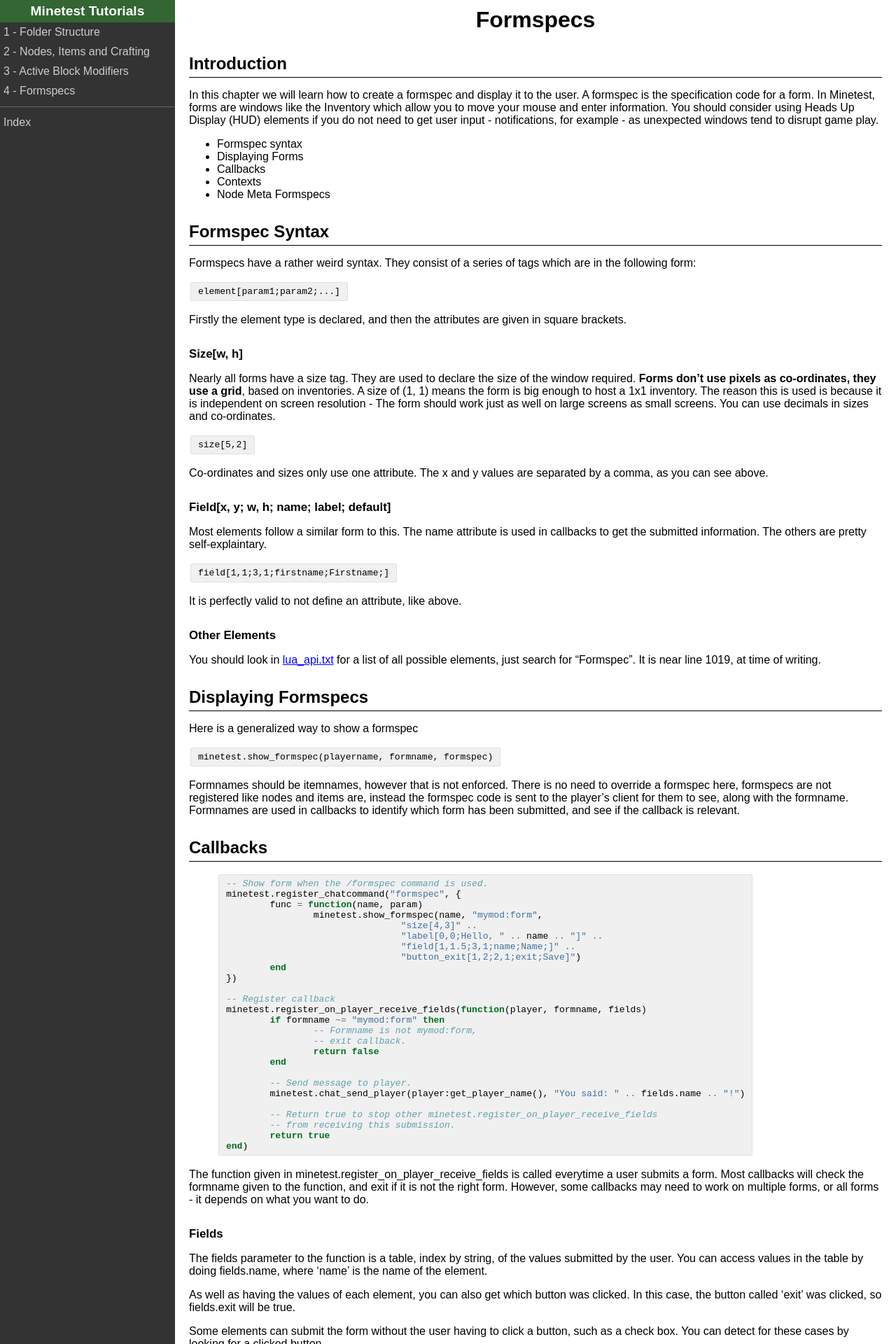
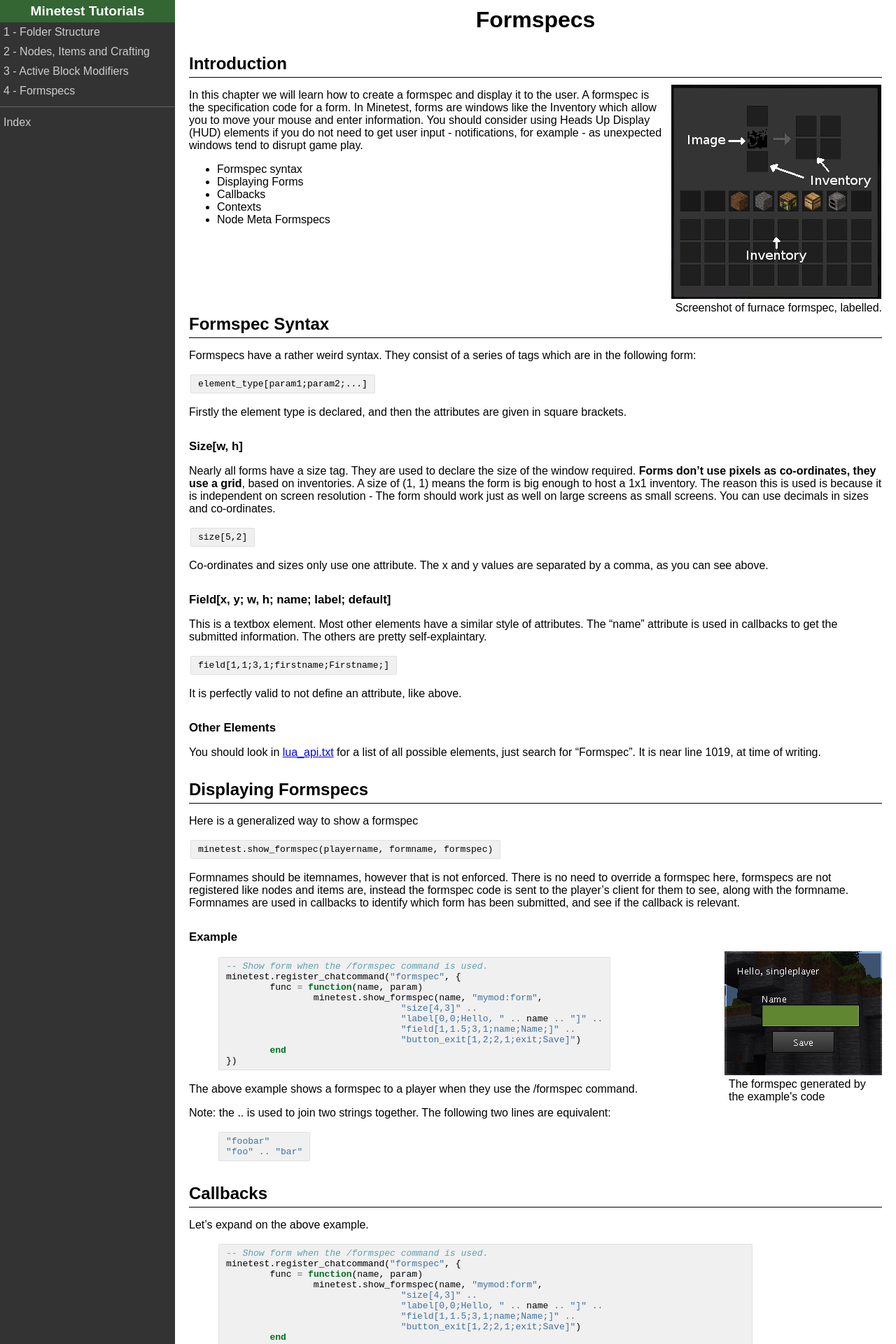
Before and after one commit to rubenwardy/minetest_modding_book, a Jekyll site: the page built from chapters/formspecs.md, in a window 1280 px wide. Shown: the top 1920 px of the page at 70% size. Built offline with Jekyll 4.4.1, drawn with Linux system fonts in a browser that asks for light colours; some of the changed text lies outside the part shown.

Commit message:
Formspecs: examples, clarification and images

```diff
--- a/chapters/formspecs.md
+++ b/chapters/formspecs.md
@@ -6,6 +6,13 @@
 
 Introduction
 ------------
+
+<figure class="right_image">
+	<img src="{{ page.root }}/static/formspec_example.png" alt="Furnace Inventory">
+	<figcaption>
+		Screenshot of furnace formspec, labelled.
+	</figcaption>
+</figure>
 
 In this chapter we will learn how to create a formspec and display it to the user.
 A formspec is the specification code for a form.
@@ -27,7 +34,7 @@
 Formspecs have a rather weird syntax.
 They consist of a series of tags which are in the following form:
 
-	element[param1;param2;...]
+	element_type[param1;param2;...]
 
 Firstly the element type is declared, and then the attributes are given in square brackets.
 
@@ -47,8 +54,9 @@
 
 ### Field[x, y; w, h; name; label; default]
 
-Most elements follow a similar form to this. The name attribute is used in callbacks
-to get the submitted information. The others are pretty self-explaintary.
+This is a textbox element. Most other elements have a similar style of attributes.
+The "name" attribute is used in callbacks to get the submitted information.
+The others are pretty self-explaintary.
 
 	field[1,1;3,1;firstname;Firstname;]
 
@@ -74,8 +82,42 @@
 Formnames are used in callbacks to identify which form has been submitted,
 and see if the callback is relevant.
 
+### Example
+
+<figure class="right_image">
+	<img src="{{ page.root }}/static/formspec_name.png" alt="Name Formspec">
+	<figcaption>
+		The formspec generated by<br />
+		the example's code
+	</figcaption>
+</figure>
+
+{% highlight lua %}
+-- Show form when the /formspec command is used.
+minetest.register_chatcommand("formspec", {
+	func = function(name, param)
+		minetest.show_formspec(name, "mymod:form",
+				"size[4,3]" ..
+				"label[0,0;Hello, " .. name .. "]" ..
+				"field[1,1.5;3,1;name;Name;]" ..
+				"button_exit[1,2;2,1;exit;Save]")
+	end
+})
+{% endhighlight %}
+
+The above example shows a formspec to a player when they use the /formspec command.
+
+Note: the .. is used to join two strings together. The following two lines are equivalent:
+
+{% highlight lua %}
+"foobar"
+"foo" .. "bar"
+{% endhighlight %}
+
 Callbacks
 ---------
+
+Let's expand on the above example.
 
 {% highlight lua %}
 -- Show form when the /formspec command is used.
@@ -126,6 +168,15 @@
 such as a check box. You can detect for these cases by looking
 for a clicked button.
 
+{% highlight lua %}
+-- An example of what fields could contain,
+--   using the above code
+{
+	name = "Foo Bar",
+	exit = true
+}
+{% endhighlight %}
+
 Contexts
 --------
 
@@ -133,10 +184,14 @@
 to the callback which you don't want to have to send to the client. Information
 such as what a chat command was called with, or what the dialog is about.
 
-Let's say you are making a form to handle land protection information. Here is
-how you would do it:
+Let's say you are making a form to handle land protection information.
 
 {% highlight lua %}
+--
+-- Step 1) set context when player requests the formspec
+--
+
+-- land_formspec_context[playername] gives the player's context.
 local land_formspec_context = {}
 
 minetest.register_chatcommand("land", {
@@ -157,6 +212,11 @@
 	end
 })
 
+
+
+--
+-- Step 2) retrieve context when player submits the form
+--
 minetest.register_on_player_receive_fields(function(player, formname, fields)
 	if formname ~= "mylandowner:edit" then
 		return false
--- a/static/style.css
+++ b/static/style.css
@@ -8,6 +8,21 @@
 a {
 	color: blue;
 	text-decoration: underline;
+}
+
+.right_image {
+	float: right;
+	margin: 0 0 0 10px;
+	padding: 0;
+}
+
+.right_image img {
+	margin: 0;
+	padding: 0;
+}
+
+.right_image figcaption {
+	padding: 0 0 0 6px;
 }
 
 #page {
@@ -91,6 +106,7 @@
 	margin: 30px 0 10px 0;
 	display: block;
 	padding: 0 0 5px 0;
+	clear: both;
 }
 
 h3 {
```
Also changed, not shown: static/formspec_example.png (added), static/formspec_name.png (added).
